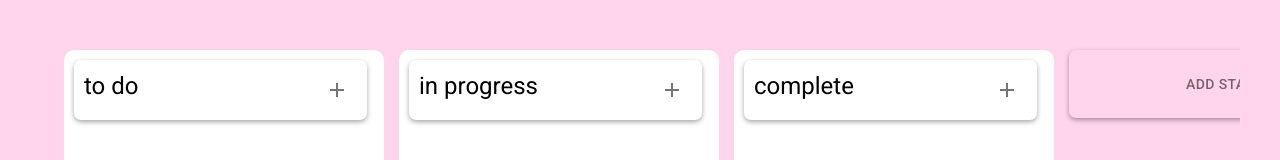
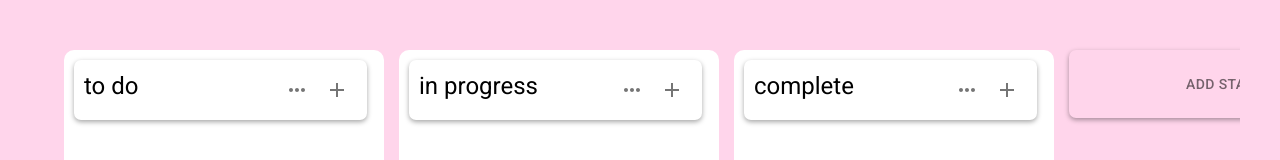
Before and after one commit to p3rfec77/task-tracker, a React (Vite) app: page / in a window 1280 px wide. Shown: the top 160 px of the page. Built offline with nearby package versions, Linux system fonts and the light colour scheme.

Commit message:
add feature deleting status

```diff
--- a/src/components/List.tsx
+++ b/src/components/List.tsx
@@ -1,6 +1,6 @@
 import {FC, useState} from 'react';
 
-import { IconButton, List, Typography} from '@mui/material';
+import { Box, IconButton, List, Typography} from '@mui/material';
 import AddIcon from '@mui/icons-material/Add';
 
 import { ILsitItem } from '../store/ListItems.store';
@@ -8,6 +8,7 @@ import { Droppable } from 'react-beautiful-dnd';
 
 import ListItemComponent from './ListItem';
 import TaskCreator from './TaskCreator';
+import ListMenuBtn from './ListMenuBtn';
 
 interface ListProps {
     id: string,
@@ -36,9 +37,16 @@ const ListComponent: FC<ListProps> = ({id, listItems, title}) => {
                 }}
             >
             {title}
-            <IconButton onClick={openTaskLayout}>
-                <AddIcon/>
-            </IconButton>
+            <Box
+            sx={{
+                display: 'flex',
+            }}
+            >
+                <ListMenuBtn id={id}/>
+                <IconButton onClick={openTaskLayout}>
+                    <AddIcon/>
+                </IconButton>
+            </Box>
         </Typography>
         <Droppable droppableId={id}>
             {(provided, snapshot) => (
--- /dev/null
+++ b/src/components/ListMenuBtn.tsx
@@ -0,0 +1,59 @@
+import {useState, FC} from 'react';
+
+import { useListItems } from '../store/ListItems.store';
+
+import { IconButton, MenuItem, Menu } from '@mui/material';
+import MoreHorizIcon from '@mui/icons-material/MoreHoriz';
+
+interface ListMenuBtnProps {
+    id: string,
+}
+
+const ListMenuBtn: FC<ListMenuBtnProps> = ({id}) => {
+  const removeStatus = useListItems(state => state.removeStatus);
+  const removeColumn = () => {
+    removeStatus(id);
+    handleClose();
+  }
+
+  const [anchorEl, setAnchorEl] = useState<EventTarget & HTMLButtonElement | null>(null);
+  const open = Boolean(anchorEl);
+  const handleClick = (event: React.MouseEvent<HTMLButtonElement, MouseEvent>) => {
+    setAnchorEl(event.currentTarget);
+  };
+  const handleClose = () => {
+    setAnchorEl(null);
+  };
+
+  return (
+    <div>
+      <IconButton
+        id="basic-button"
+        aria-controls={open ? 'basic-menu' : undefined}
+        aria-haspopup="true"
+        aria-expanded={open ? 'true' : undefined}
+        onClick={(e) => handleClick(e)}
+      >
+        <MoreHorizIcon/>
+      </IconButton>
+      <Menu
+        id="basic-menu"
+        anchorEl={anchorEl}
+        open={open}
+        onClose={handleClose}
+        MenuListProps={{
+          'aria-labelledby': 'basic-button',
+        }}
+      >
+        <MenuItem
+         onClick={removeColumn}
+         sx={{color: 'red'}}
+         >
+            Delete
+        </MenuItem>
+      </Menu>
+    </div>
+  );
+}
+
+export default ListMenuBtn
--- a/src/store/ListItems.store.ts
+++ b/src/store/ListItems.store.ts
@@ -19,6 +19,7 @@ interface ListItemsState {
     deleteTask: (columnId: string, taskId: number) => void;
     moveToCompleted: (taskid: number, columnId: string) => void;
     addStatus: (status: string) => void,
+    removeStatus: (id: string) => void,
 }
 
 export const useListItems = create<ListItemsState>()(
@@ -127,6 +128,10 @@ export const useListItems = create<ListItemsState>()(
                 const newId = `${body}-${+id + 1}`;
                 const newColumns = [...state.columns, { id: newId, title: status, listItems: [] }]
                 return { columns: newColumns }
+            }),
+            removeStatus: (id) => set(state => {
+
+                return ({ columns: state.columns.filter(column => column.id !== id) });
             })
         }),
         { name: 'listItems' }
```
